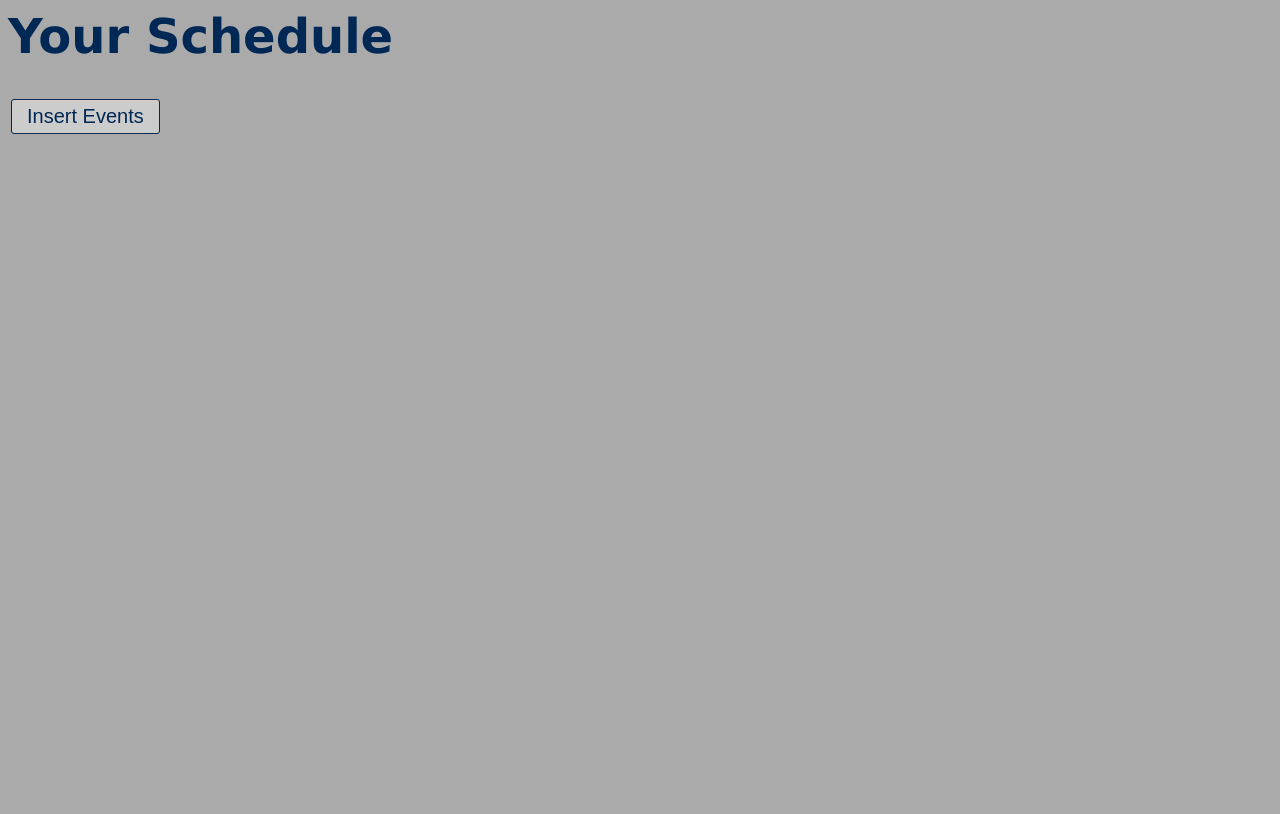
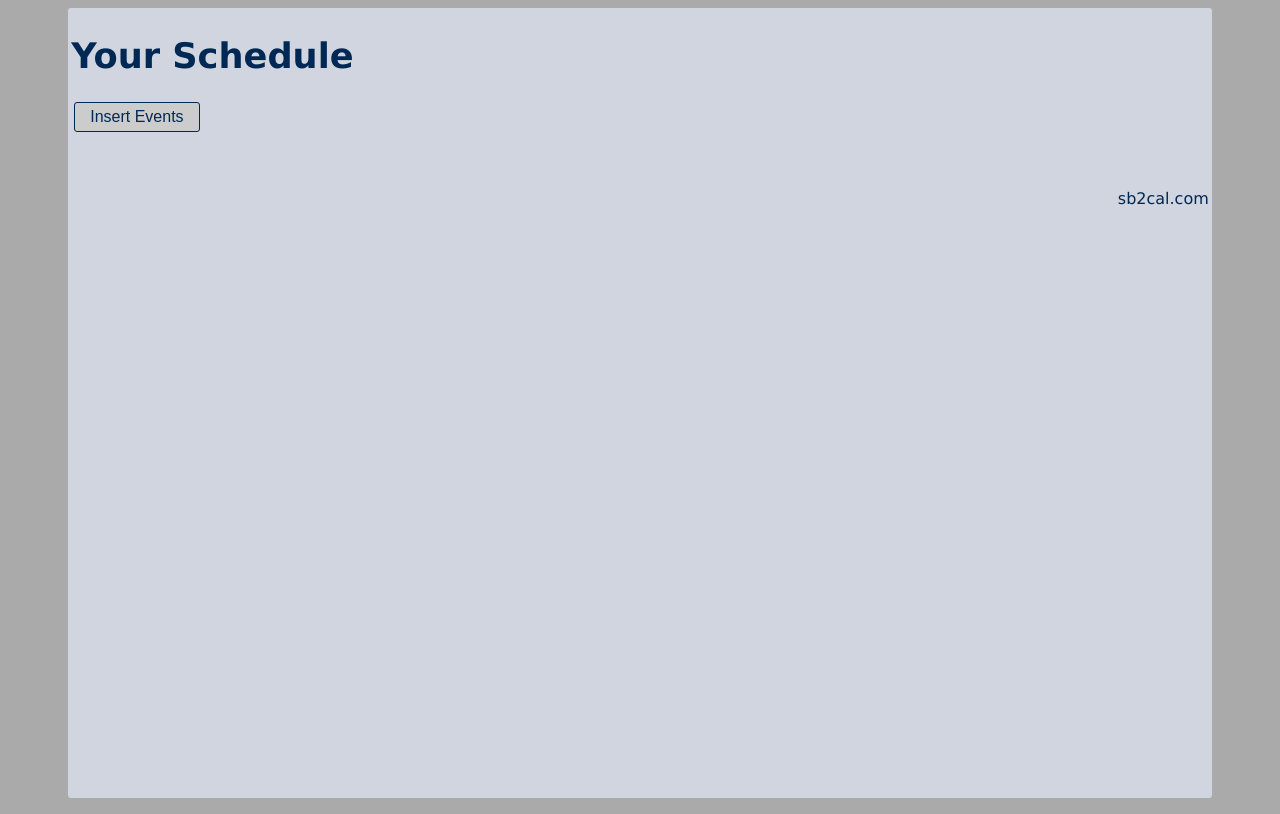
Before and after one commit to acollins1212/sb2cal, a PHP site: page /handle.php in a window 1280 px wide. Before the commit the page ends 134 px from the top, so only its background shows below. Run offline with PHP 8.4, Linux system fonts and the light colour scheme; data that the repository does not hold is empty; some libraries are stand-ins or nearby versions.

Commit message:
Style update
Started using classes for css

```diff
--- a/handle.php
+++ b/handle.php
@@ -115,13 +115,14 @@ function printHeader($currentCourse, $i) {
 		. '" value="' . $currentCourse->courseCode . '"></th>'
 		. '<th><input type="text" id="desc' . $i
 		. '" value="' . $currentCourse->descriptionStr . '"></th>'
-		. '<th><input type="text" id="finalDate' . $i
+		. '<th><input type="text" id="' . $i . 'section'
+		. '" value="' . $currentCourse->section . '"></th>';
+		/*. '<th><input type="text" id="finalDate' . $i
 		. '" value="' . $currentCourse->finalDate . '"></th> <th> @ </th> '
 		. '<th><input type="text" id="finalTime' . $i
 		. '" value="' . $currentCourse->finalTime . '"></th>'
 		. '</th>'
-		. '<th><input type="text" id="' . $i . 'section'
-		. '" value="' . $currentCourse->section . '"></th>' ;
+		*/
 
 	echo '<th><input type="hidden" id="' . $i . 'numMeetings"'
 		. ' value="' . $currentCourse->numMeetings . '" ></th>';
@@ -266,16 +267,24 @@ function printMeeting( $currentMeeting, $i, $j) {
 </script>
 
 
+<div class="main-container">
+<h1 >Your Schedule</h1>
 
-<h1>Your Schedule</h1>
+<div id="authorize-div" style="display: none">
+      <span>Authorize access to Google Calendar API</span>
+      <!--Button for the user to click to initiate auth sequence -->
+      <button id="authorize-button" onclick="handleAuthClick(event)">
+        Authorize
+      </button>
+</div>
 
 <?php
 
 	//Double-check with user. Is everything inserted correctly??
 	for ($i = 0; $i < Course::$numCourses; $i++) {
 		$currentCourse = $courseArray[$i];
-		echo '<div>';
-		echo '<table style="width: 50%">';
+		echo '<div class="table-div">';
+		echo '<table>';
 
 		//create table header row for current course
 		printHeader($currentCourse, $i);
@@ -303,16 +312,16 @@ function printMeeting( $currentMeeting, $i, $j) {
 <div>
 <button id="loadCalendarApi-button" onclick="loadCalendarApi()">Insert Events</button>
 </div>
+<br>
+<br>
+<p class="footer" > sb2cal.com </p>
+
+</div> <!-- Close main-container-->
 
 
 
-<div id="authorize-div" style="display: none">
-      <span>Authorize access to Google Calendar API</span>
-      <!--Button for the user to click to initiate auth sequence -->
-      <button id="authorize-button" onclick="handleAuthClick(event)">
-        Authorize
-      </button>
-</div>
+
+
 <pre id="output"></pre>
 
 
--- a/main.php
+++ b/main.php
@@ -8,7 +8,7 @@
   </head>
 
   <body>
-	<div id="main-container">
+	<div class="main-container">
     <h1>Schedule Builder to Google Calendar</h1>
 	<div id="instruction-div">
 		<p><strong>Instructions</strong></p>
--- a/mainstyle.css
+++ b/mainstyle.css
@@ -18,18 +18,18 @@ body {
 }
 
 h1 {
-	font-size: 48px;
+	font-size: 2.2em;
 }
 
 li, p {
-	font-size: 24px;
+	font-size: 1em;
 }
 
 div {
 	display: block;
 }
 
-#main-container {
+.main-container {
 	margin: auto;
 	width: 90%;
 	height: 100%;
@@ -66,7 +66,7 @@ textarea {
 
 #calendar-id {
 	width: 300px;
-	height: 20px;
+	height: 21px;
 	margin: 3px;
 	padding: 1px 5px;
 	border-style: solid;
@@ -75,7 +75,7 @@ textarea {
 
 input {
 	background-color: #F9F9F9;
-	font-size: 18px;
+	font-size: 1em;
 	margin-bottom: 2px;
 	border-style: solid;
 	border-width: 1px;
@@ -95,9 +95,19 @@ input[type=submit], button {
     cursor:pointer;
     -webkit-border-radius: 3px;
     border-radius: 3px;
-	font-size:20px;
+	font-size:1em;
 }
 
 table {
 	background-color: #D0D5DF;
 }
+
+.table-div {
+	margin-top: 10px;
+	width: 50%;
+}
+
+.footer {
+	text-align: right;
+	position: relative;
+}
```
